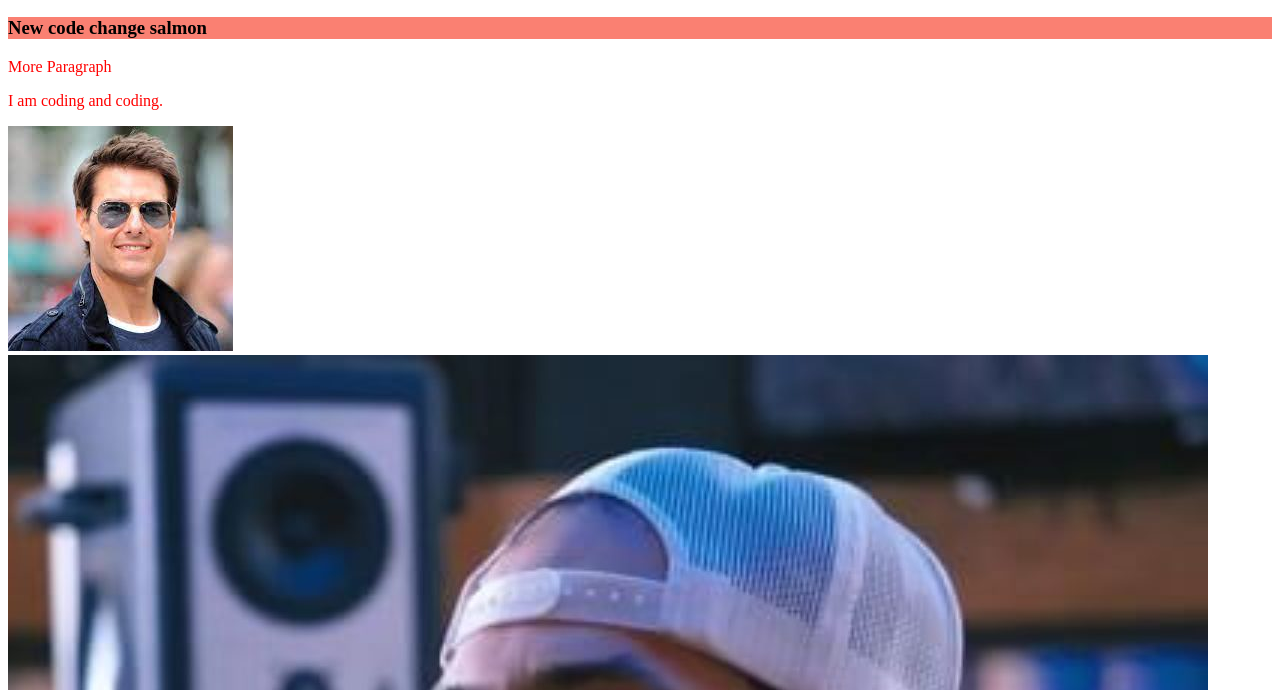
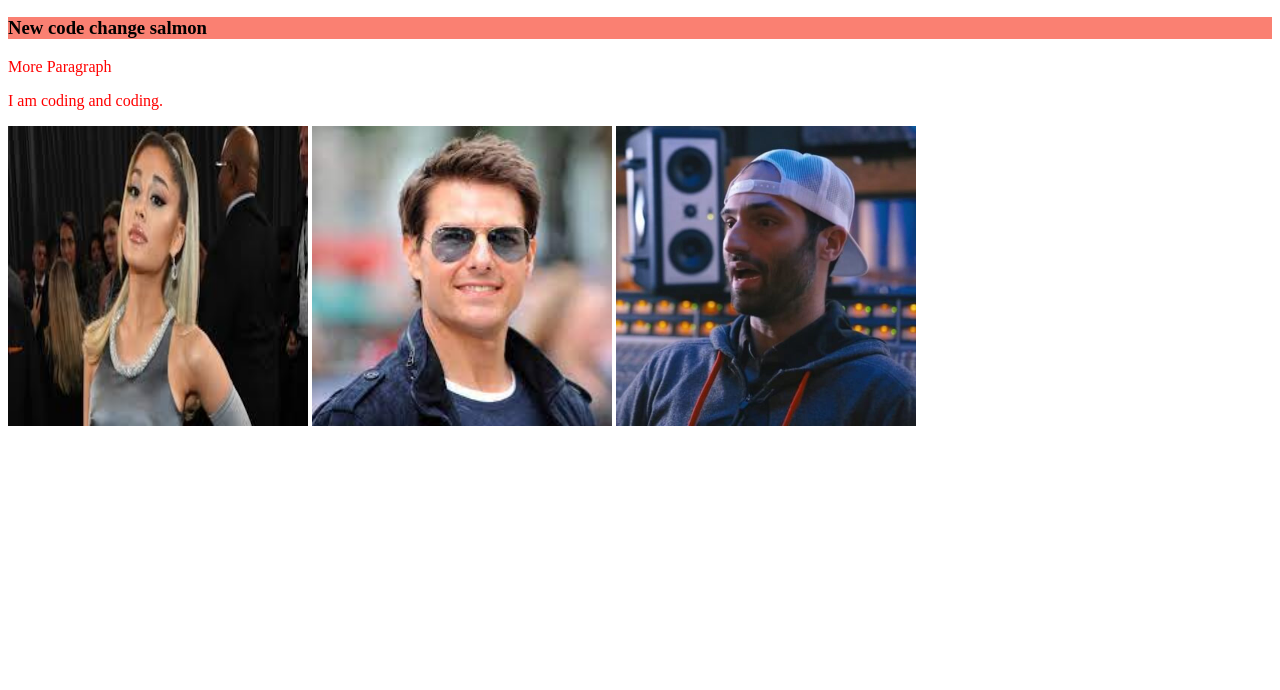
Before and after one commit to alamin1246/my-first-repo, a plain HTML site: page index.html in a window 1280 px wide. Shown: the part 110-800 px from the top of the page. Drawn offline with Linux system fonts and the light colour scheme.

Commit message:
images update

```diff
--- a/index.html
+++ b/index.html
@@ -13,7 +13,8 @@
     <h3>New code change salmon</h3>
     <p>More Paragraph</p>
     <p>I am coding and coding.</p>
-    <img src="tomcruise.jpeg" alt="">
-    <img src="deCap.jpg" alt="">
+    <img src="images/ariana.jpeg" alt="" width="300" height="300">
+    <img src="tomcruise.jpeg" alt="" width="300">
+    <img src="deCap.jpg" alt="" width="300">
 </body>
 </html>
```
Also changed, not shown: images/ariana.jpeg (renamed from ariana.jpeg).
